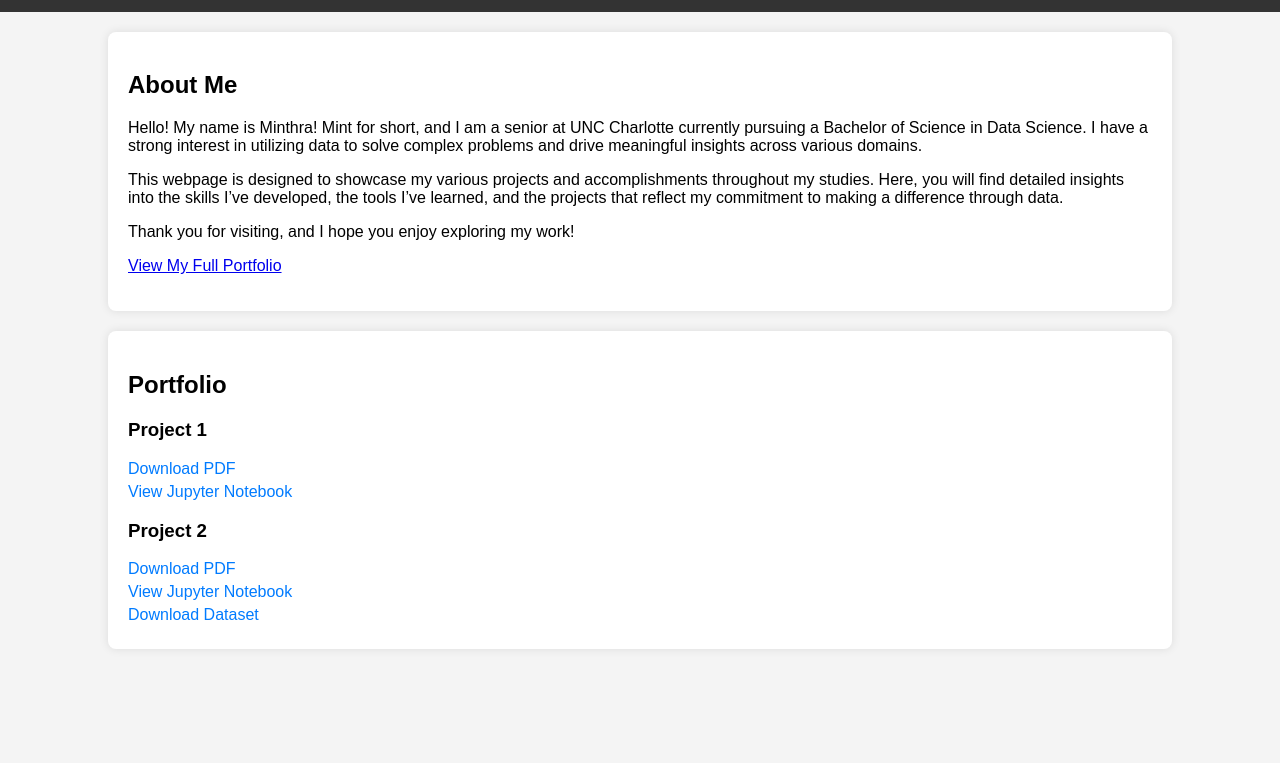
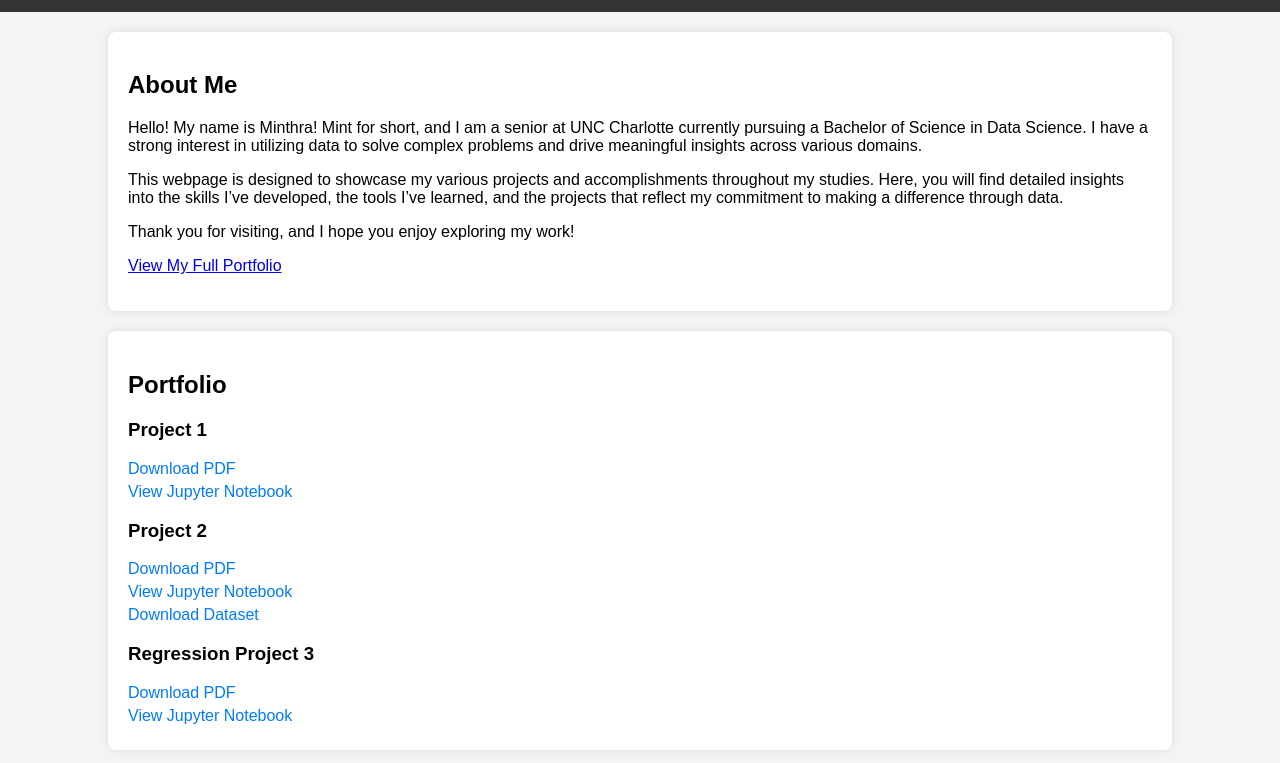
Before and after one commit to Minthra/Portfolio-Website, a plain HTML site: page index.html in a window 1280 px wide. Shown: the part 187-950 px from the top of the page. Before the commit the page ends 856 px from the top, so only its background shows below. Drawn offline with Linux system fonts and the light colour scheme.

Commit message:
added project3 links

```diff
--- a/index.html
+++ b/index.html
@@ -77,7 +77,9 @@
         <a href="https://minthra.github.io/Portfolio-Website/Project2.pdf" target="_blank">Download PDF</a>
         <a href="https://minthra.github.io/Portfolio-Website/Project2.ipynb" target="_blank">View Jupyter Notebook</a>
          <a href="https://www.kaggle.com/datasets/purusinghvi/email-spam-classification-dataset?resource=download" target="_blank">Download Dataset</a>
-
+        <h3>Regression Project 3</h3>
+        <a href="https://minthra.github.io/Portfolio-Website/Project3.pdf" target="_blank">Download PDF</a>
+        <a href="https://minthra.github.io/Portfolio-Website/Project3.ipynb" target="_blank">View Jupyter Notebook</a>
     </div>
 
 </body>
```
